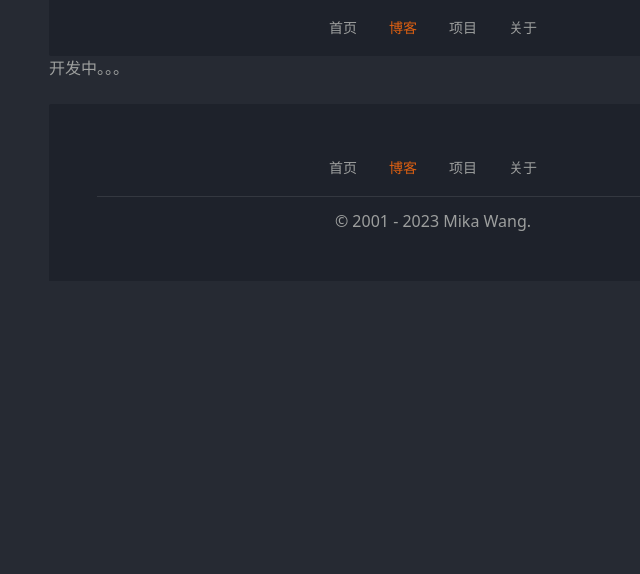
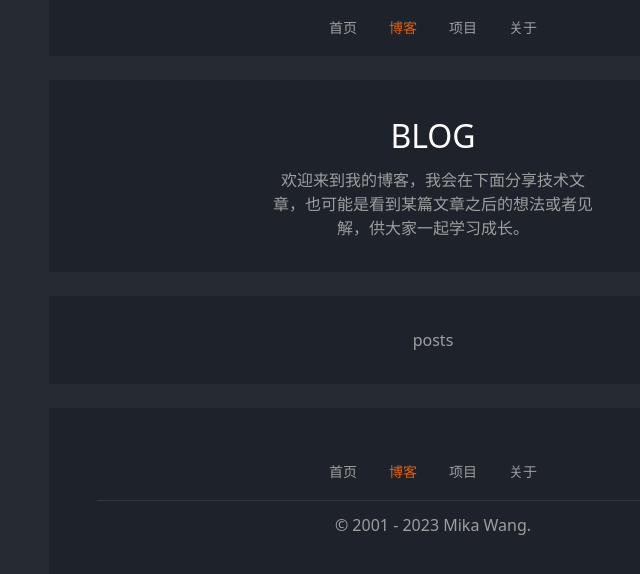
Before and after one commit to wangyi12358/blog-fe, a Next.js app: page /blog in a window 1280 px wide. Shown: the top 574 px of the page, without its empty margins (207-847 px from the left). Built offline with nearby package versions, Linux system fonts and the light colour scheme; grey boxes are pictures that could not be loaded.

Commit message:
feat: add posts

```diff
--- /dev/null
+++ b/_posts/index.ts
@@ -0,0 +1,13 @@
+interface Post {
+  title: string
+  desc: string
+  filename: string
+}
+
+export const Posts: Post[] = [
+  {
+    title: '什么是web3.0',
+    desc: '在web3.0时代我们需要学习什么知识，掌握什么技能，我会通过我的理解给大家介绍。',
+    filename: 'web3.0.md'
+  }
+]
--- a/pages/_app.tsx
+++ b/pages/_app.tsx
@@ -2,7 +2,6 @@ import React from 'react';
 import Layout from '@/components/layout'
 import 'tailwindcss/tailwind.css'
 import '../app/globals.css'
-import 'animate.css'
 
 type Props = {
   Component: () => JSX.Element;
--- a/pages/blog/index.tsx
+++ b/pages/blog/index.tsx
@@ -1,6 +1,26 @@
 import React from 'react';
+import { Posts } from '@/_posts'
 
 type Props = {};
+
+const BlogHeader = () => {
+  return (
+    <div className="flex flex-col items-center mt-6 relative layout-container rounded-sm p-8">
+      <h2 className="text-white">BLOG</h2>
+      <div className="mt-2 text-center w-80">
+        欢迎来到我的博客，我会在下面分享技术文章，也可能是看到某篇文章之后的想法或者见解，供大家一起学习成长。
+      </div>
+    </div>
+  )
+}
+
+const BlogPosts = () => {
+  return (
+    <div className="flex flex-col items-center mt-6 relative layout-container rounded-sm p-8">
+      posts
+    </div>
+  )
+}
 
 /**
  * @Author: wangyi
@@ -8,7 +28,10 @@ type Props = {};
  */
 const Blog: React.FC<Props> = () => {
   return (
-    <div>开发中。。。</div>
+    <>
+      <BlogHeader />
+      <BlogPosts />
+    </>
   );
 }
 
--- a/pages/index.tsx
+++ b/pages/index.tsx
@@ -1,5 +1,5 @@
 import React from 'react';
-import Avatar from "@/components/ui/avatar";
+import Avatar from '@/components/ui/avatar';
 import Github from '@/components/icons/github'
 import Twitter from '@/components/icons/twitter'
 import Telegram from '@/components/icons/telegram'
```
Also changed, not shown: _posts/web3.0.md (added).
